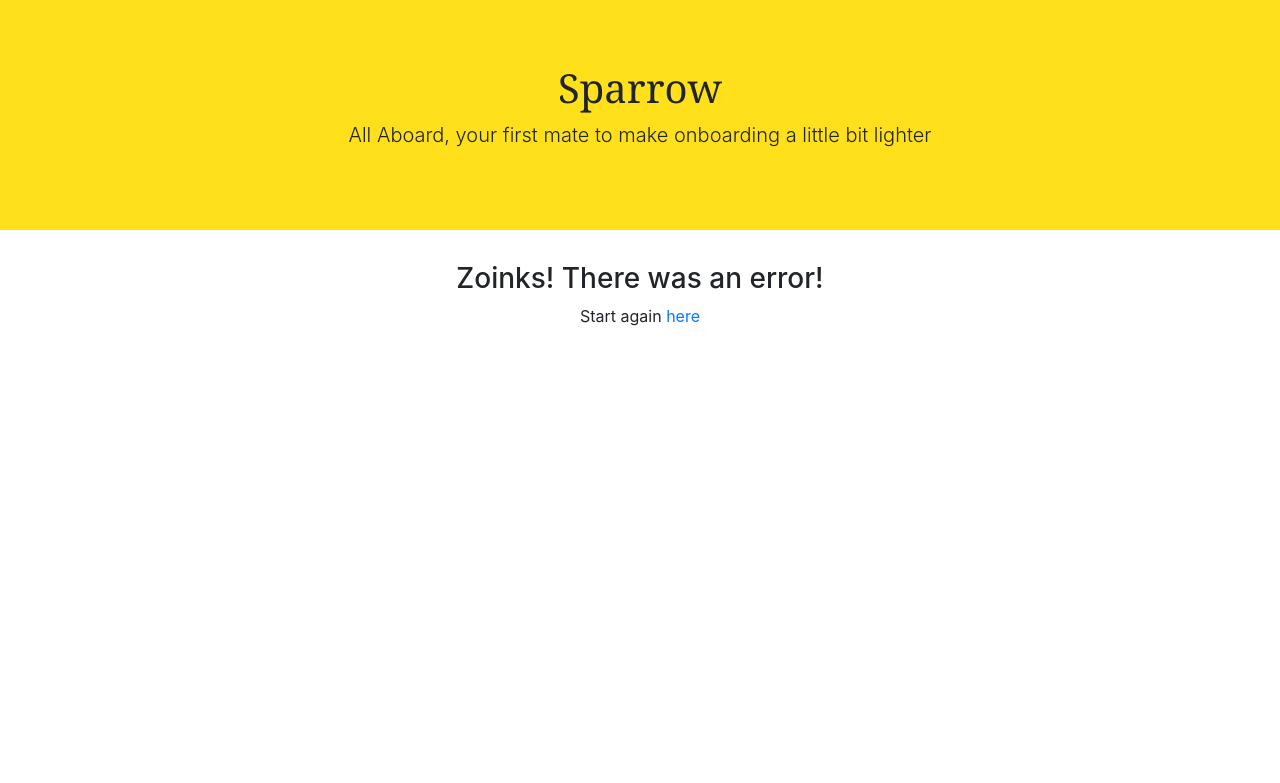
After one commit to bantabot/sparrow, a PHP site: page /error.php in a window 1280 px wide. The commit adds this page. Shown: the top 783 px of the page. Run offline with PHP 8.4, Linux system fonts and the light colour scheme.

Commit message:
added error redirect if auth fails

```diff
--- /dev/null
+++ b/error.php
@@ -0,0 +1,41 @@
+<html>
+
+<head>
+    <!-- Required meta tags -->
+    <meta charset="utf-8">
+    <meta name="viewport" content="width=device-width, initial-scale=1, shrink-to-fit=no">
+
+    <!-- Bootstrap CSS -->
+    <link rel="stylesheet" href="https://maxcdn.bootstrapcdn.com/bootstrap/4.0.0/css/bootstrap.min.css" integrity="sha384-Gn5384xqQ1aoWXA+058RXPxPg6fy4IWvTNh0E263XmFcJlSAwiGgFAW/dAiS6JXm" crossorigin="anonymous">
+    <style>
+        h1 {
+            font-family: Georgia, "Times New Roman", Times, serif;
+        }
+    </style>
+
+    <title>Sparrow</title>
+</head>
+
+<body>
+<!------------------Begin Header------------------->
+
+<div class="jumbotron jumbotron-fluid" style="background-color: #ffe01b;">
+    <div class="container-fluid text-center">
+        <h1>Sparrow</h1>
+        <p class="lead">All Aboard, your first mate to make onboarding a little bit lighter</p>
+    </div>
+</div>
+
+<!-------------------End Header--------------------->
+
+<!-------------------Begin Error Message--------------------->
+
+<div>
+    <div class="container-fluid text-center">
+        <h3> Zoinks! There was an error!</h3>
+        <p>Start again <a href="hello.php">here</a></p>
+
+    </div>
+</div>
+
+<!-------------------End Error Message--------------------->
--- a/ticketTemplate.php
+++ b/ticketTemplate.php
@@ -75,7 +75,7 @@
     </form>
     </div>
 
-<!--End Form-->
+<!------------------End Form------------------>
 
 <!--Bootstrap js-->
 <script src="https://code.jquery.com/jquery-3.2.1.slim.min.js" integrity="sha384-KJ3o2DKtIkvYIK3UENzmM7KCkRr/rE9/Qpg6aAZGJwFDMVNA/GpGFF93hXpG5KkN" crossorigin="anonymous"></script>
```
Also changed, not shown: function.php (+17 -3 lines), success.php (+29 -10 lines), hello.php (indentation only).
